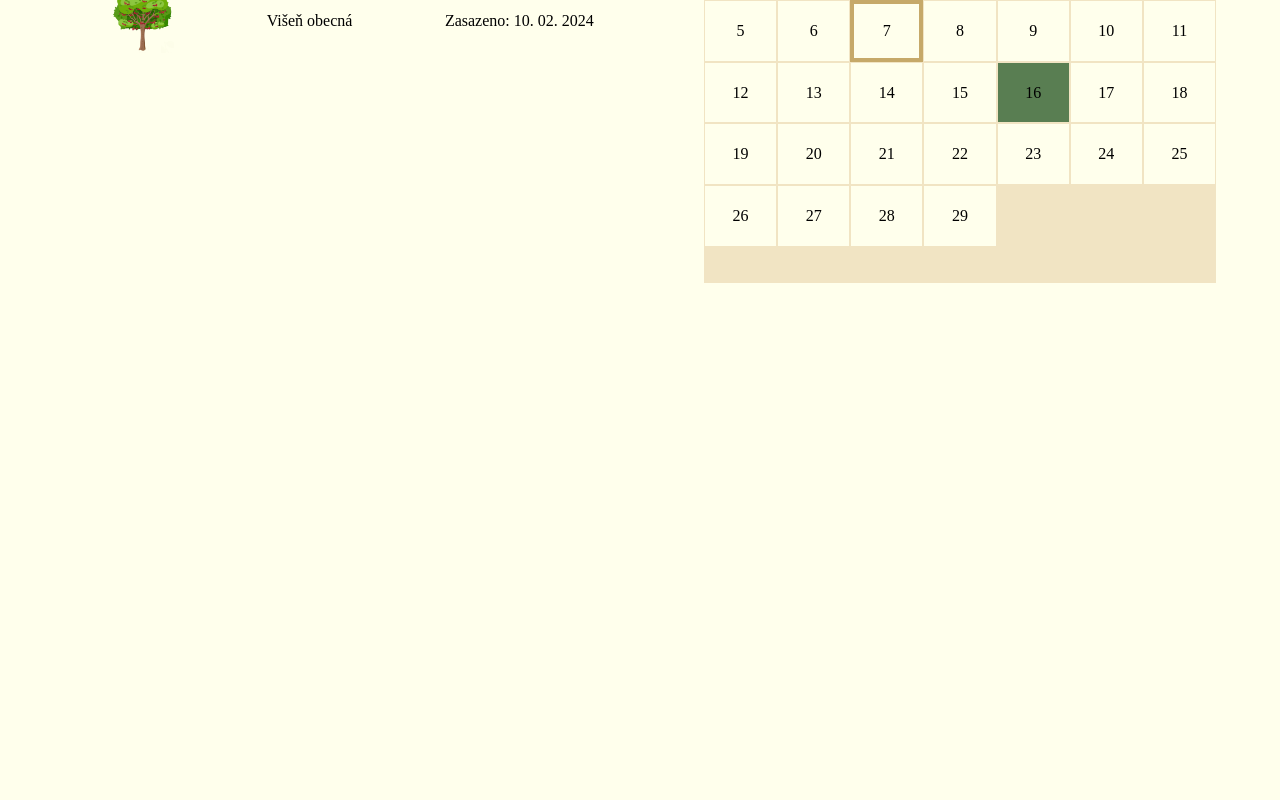
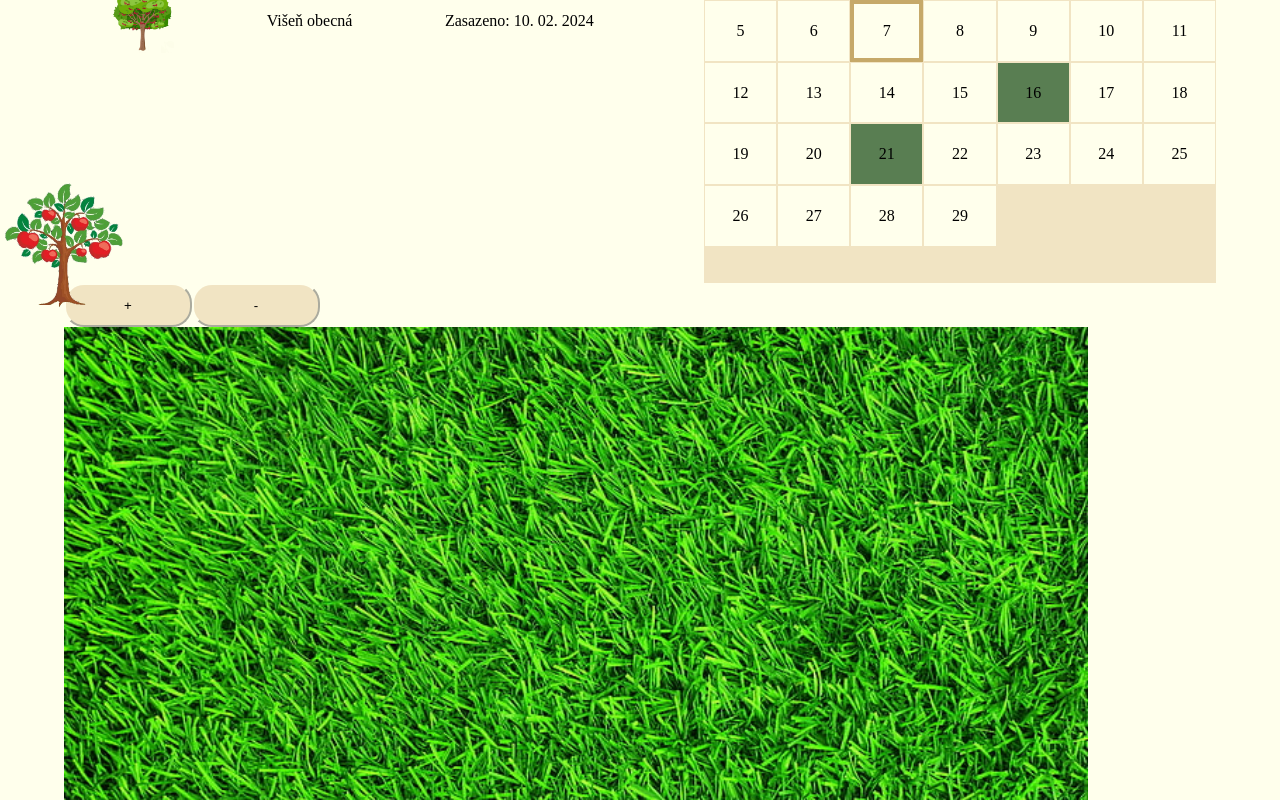
Before and after one commit to GedTest/GardenGnome, a React (Create React App) app: page / in a window 1280 px wide. Shown: the part 220-1020 px from the top of the page. Before the commit the page ends 800 px from the top, so only its background shows below. Built offline with nearby package versions, Linux system fonts and the light colour scheme; data requests are answered from the project's data file.

Commit message:
create Map component, create useHold hook for hold event

```diff
--- a/data/db.json
+++ b/data/db.json
@@ -30,10 +30,16 @@
       "id": "d612"
     },
     {
-      "id": "a001",
-      "title": "today is the",
-      "description": "day",
-      "date": "2024-02-03"
+      "title": "kjkjkjkj",
+      "description": "fggtfgftfggf",
+      "date": "2024-02-03",
+      "id": "a001"
+    },
+    {
+      "id": "1ced",
+      "title": "iuiuij",
+      "description": "ghghzghghz",
+      "date": "2024-02-21"
     }
   ]
 }
--- a/src/HomePage.js
+++ b/src/HomePage.js
@@ -1,13 +1,19 @@
 import Calendar from './Calendar';
 import TreeList from './TreeList';
+import Map from './Map';
 
 
 export default function HomePage() {
 
     return (
         <div className="home-container">
-            <TreeList />
-            <Calendar isDisabled={ true } />
+            <div className="home-row">
+                <TreeList />
+                <Calendar isDisabled={ true } />
+            </div>
+            <div className="home-row">
+                <Map />
+            </div>
         </div>
     );
 }
--- /dev/null
+++ b/src/Map.js
@@ -0,0 +1,124 @@
+import React, { useRef, useState } from 'react';
+import useHold from './useHold';
+
+
+export default function Map() {
+    const [isDragging, setIsDragging] = useState(false);
+    const [dragStart, setDragStart] = useState({x: 0, y: 0});
+    const [offsetX, setOffsetX] = useState(0);
+    const [offsetY, setOffsetY] = useState(0);
+    const [scale, setScale] = useState(1.0);
+    const btnPlusRef = useRef(null);
+    const btnMinusRef = useRef(null);
+
+    useHold(() => handleZoom(0.1), btnPlusRef, 60);
+    useHold(() => handleZoom(-0.1), btnMinusRef, 60);
+
+
+
+    // TO-DO useEffect
+
+
+    function handleMouseDown(e) {
+        e.preventDefault();
+        setIsDragging(true);
+        setDragStart({
+            x: e.clientX - offsetX,
+            y: e.clientY - offsetY
+        });
+    }
+
+    function handleMouseMove(e) {
+        if(!isDragging) { return; }
+
+        const mapRect = document.querySelector('.map').getBoundingClientRect();
+        const bgRect = document.querySelector('.background').getBoundingClientRect();
+
+        let newX = e.clientX - dragStart.x;
+        let newY = e.clientY - dragStart.y;
+
+        // prevent dragging too far so the image is out of map rectangle
+        if(newX > mapRect.width/2) { newX = mapRect.width/2;}
+        if(newY > mapRect.height/2) { newY = mapRect.height/2;}
+
+        // horizontal axis
+        const isBeyondLeft = bgRect.x > mapRect.x;
+        const isBeyondRight = (bgRect.x + bgRect.width) < (mapRect.x + mapRect.width);
+        if( !(isBeyondLeft && (newX-offsetX) > 0) &&
+            !(isBeyondRight && (newX-offsetX) < 0) ) {
+            setOffsetX(newX);
+        }
+
+        // vertical axis
+        const isBeyondUpper = bgRect.y > mapRect.y;
+        const isBeyondLower = (bgRect.y + bgRect.height) < (mapRect.y + mapRect.height);
+        if ( !(isBeyondUpper && (newY-offsetY) > 0) &&
+            !(isBeyondLower && (newY-offsetY) < 0) ) {
+            setOffsetY(newY);
+        }
+    }
+
+    function handleMouseUp()  {
+        setIsDragging(false);
+    }
+
+    function handleZoom(value, max=2.0, min=1.0) {
+        const newScale = Math.max(min, Math.min(max, scale + value));
+
+        if(newScale < scale) {
+            const mapRect = document.querySelector('.map').getBoundingClientRect();
+            const bgRect = document.querySelector('.background').getBoundingClientRect();
+            const deltaX = (mapRect.width * (newScale - scale)) / 2;
+            const deltaY = (mapRect.height * (newScale - scale)) / 2;
+
+            // Calculate the center of the map container
+            const mapCenterX = mapRect.left + mapRect.width / 2;
+            const mapCenterY = mapRect.top + mapRect.height / 2;
+
+            // Calculate the center of the image
+            const bgCenterX = bgRect.left + bgRect.width / 2;
+            const bgCenterY = bgRect.top + bgRect.height / 2;
+
+
+            const distanceX = Math.abs(bgCenterX - mapCenterX);
+            const normalizedDistanceX = (distanceX / (bgRect.width/2)) * 5;
+
+            const dirX = bgCenterX > mapCenterX ? normalizedDistanceX : -normalizedDistanceX;
+            setOffsetX(offsetX + (deltaX * dirX));
+
+            const distanceY = Math.abs(bgCenterY - mapCenterY);
+            const normalizedDistanceY = (distanceY / (bgRect.height/2)) * 5;
+
+            const dirY = bgCenterY > mapCenterY ? normalizedDistanceY : -normalizedDistanceY;
+            setOffsetY(offsetY + (deltaY * dirY));
+
+        }
+        setScale(newScale);
+    }
+
+
+    return (
+        <div>
+            <div className="zoom-buttons">
+                <button ref={btnPlusRef} onClick={ () => handleZoom(0.05) } >+</button>
+                <button ref={btnMinusRef} onClick={ () => handleZoom(-0.05) } >-</button>
+            </div>
+            <div
+                className="map-container"
+                onMouseDown={handleMouseDown}
+                onMouseMove={handleMouseMove}
+                onMouseUp={handleMouseUp}
+            >
+                <div className="map">
+                    <img
+                        className="background"
+                        src="img/grass.jpg"
+                        alt=""
+                        style={{ transform: `translate(${offsetX}px, ${offsetY}px) scale(${scale})` }}
+                    />
+                    <img className="tree-icon" src="img/apple.png" alt="" />
+                </div>
+            </div>
+        </div>
+    );
+}
--- a/src/index.css
+++ b/src/index.css
@@ -2,6 +2,7 @@
   margin: 0;
   padding: 0;
   box-sizing: border-box;
+  min-width: 0;
 }
 body {
   background-color: #FFFFEC;
@@ -184,6 +185,11 @@ form .form-row:nth-child(1) div:nth-child(1) {
 /* homepage */
 .home-container {
   display: flex;
+  flex-direction: column;
+}
+.home-container .home-row {
+  display: flex;
+  flex-direction: row;
   justify-content: space-between;
 }
 .ahoj a {
@@ -213,9 +219,33 @@ form .form-row:nth-child(1) div:nth-child(1) {
   margin: auto;
   margin-top: 2vw;
 }
+/* 404 page not found */
 .not-found-container {
   display: flex;
   justify-content: center;
   align-items: center;
   height: 80vh;
 }
+/* page */
+.map-container {
+  user-select: none;
+  width: 80vw;
+  height: 50vw;
+  overflow: hidden;
+  background-color: white;
+}
+.map-container .map {
+  height: 100%;
+  width: 100%;
+  background: url('/public/img/grass.jpg');
+}
+.map-container .map .background {
+  position: relative;
+  width: 100%;
+}
+.map-container .map .tree-icon {
+  position: absolute;
+  left: 0;
+  top: 50%;
+  width: 10vw;
+}
--- a/src/index.less
+++ b/src/index.less
@@ -8,6 +8,7 @@
     margin: 0;
     padding: 0;
     box-sizing: border-box;
+    min-width: 0;
 }
 
 body {
@@ -224,7 +225,12 @@ form {
 /* homepage */
 .home-container {
     display: flex;
-    justify-content: space-between;
+    flex-direction: column;
+    & .home-row {
+        display: flex;
+        flex-direction: row;
+        justify-content: space-between;
+    }
 }
 
 
@@ -264,10 +270,39 @@ form {
 }
 
 
-
+/* 404 page not found */
 .not-found-container {
     display: flex;
     justify-content: center;
     align-items: center;
     height: 80vh;
 }
+
+
+
+/* page */
+.map-container {
+    user-select: none;
+    width: 80vw;
+    height: 50vw;
+    overflow: hidden;
+    background-color: white;
+
+    & .map {
+        height: 100%;
+        width: 100%;
+        background: url('/public/img/grass.jpg');
+
+        & .background {
+            position: relative;
+            width: 100%;
+        }
+        & .tree-icon {
+            position: absolute;
+            left: 0;
+            top: 50%;
+            width: 10vw;
+        }
+    }
+
+}
--- /dev/null
+++ b/src/useHold.js
@@ -0,0 +1,34 @@
+import { useEffect, useRef } from 'react';
+
+
+export default function useHold(callback, elementRef, cooldown) {
+    const callbackRef = useRef(callback);
+    const timerIdRef = useRef(null);
+
+
+    useEffect(() => {
+        callbackRef.current = callback;
+
+        function onMouseDown() {
+            timerIdRef.current = setInterval(() => {
+                callbackRef.current();
+            }, cooldown);
+        };
+
+        function clearTimer() {
+            timerIdRef.current && clearInterval(timerIdRef.current);
+        };
+
+        if (elementRef.current) {
+            elementRef.current.addEventListener("mousedown", onMouseDown);
+            elementRef.current.addEventListener("mouseup", clearTimer);
+            elementRef.current.addEventListener("mouseout", clearTimer);
+
+            return () => {
+                elementRef.current.removeEventListener("mousedown", onMouseDown);
+                elementRef.current.removeEventListener("mouseup", clearTimer);
+                elementRef.current.removeEventListener("mouseout", clearTimer);
+            };
+        }
+    }, [callback]);
+}
```
Also changed, not shown: public/img/grass.jpg (added), public/img/test.jpg (added).
